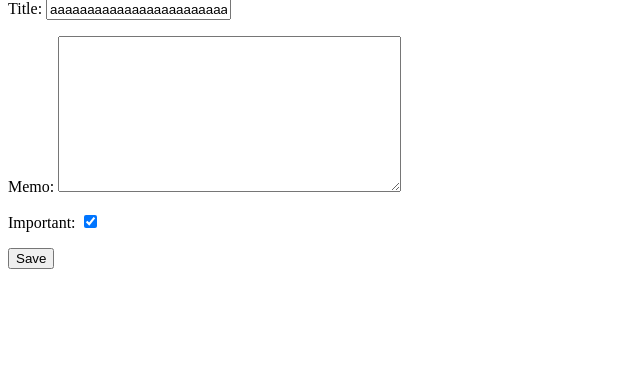
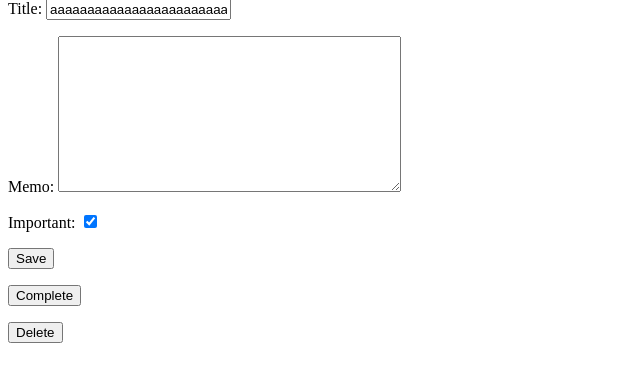
Before and after one commit to wmalisch/get-it-done, a Django app: page /todo/3 in a window 1280 px wide. Shown: the part 134-519 px from the top of the page, without its empty margins (0-640 px from the left). Run offline with Django 3.2, Linux system fonts and the light colour scheme; a user stored in the database is signed in; data comes from the database, SQL or seed files in the repository; both versions use the stored data as it was after the commit.

Commit message:
Added complete and delete a todo functionality

```diff
--- a/getitdone/urls.py
+++ b/getitdone/urls.py
@@ -16,5 +16,7 @@ urlpatterns = [
     path('create/', views.createtodo,name='createtodos'),
     path('current/', views.currenttodos, name='currenttodos'),
     path('todo/<int:todo_pk>',views.viewtodo,name='viewtodo'),
+    path('todo/<int:todo_pk>/complete',views.completetodo,name='completetodo'),
+    path('todo/<int:todo_pk>/delete',views.deletetodo,name='deletetodo'),
 
 ]
--- a/todo/templates/todo/viewtodo.html
+++ b/todo/templates/todo/viewtodo.html
@@ -13,4 +13,15 @@
     <button type="submit">Save</button>
 </form>
 
+<form method="POST" action="{% url 'completetodo' todo.id %}">
+    {% csrf_token %}
+    <button type="submit">Complete</button>
+</form>
+
+<form method="POST" action="{% url 'deletetodo' todo.id %}">
+    {% csrf_token %}
+    <button type="submit">Delete</button>
+</form>
+
+
 {% endblock %}
--- a/todo/views.py
+++ b/todo/views.py
@@ -5,6 +5,8 @@ from django.db import IntegrityError
 from django.contrib.auth import login, logout, authenticate
 from .forms import TodoForm
 from .models import Todo
+from django.utils import timezone
+
 
 def home(request):
     return render(request, 'todo/home.html')
@@ -72,3 +74,17 @@ def viewtodo(request, todo_pk):
             return redirect('currenttodos')
         except ValueError:
             return render(request, 'todo/viewtodo.html',{'todo':todo,'form':form,'error':'Input some bad data'})
+
+
+def completetodo(request, todo_pk):
+    todo = get_object_or_404(Todo, pk=todo_pk, user=request.user)
+    if request.method == 'POST':
+        todo.datecompleted = timezone.now()
+        todo.save()
+        return redirect('currenttodos')
+
+def deletetodo(request, todo_pk):
+    todo = get_object_or_404(Todo,pk=todo_pk,user=request.user)
+    if request.method == 'POST':
+        todo.delete()
+        return redirect('currenttodos')
```
Also changed, not shown: db.sqlite3.
